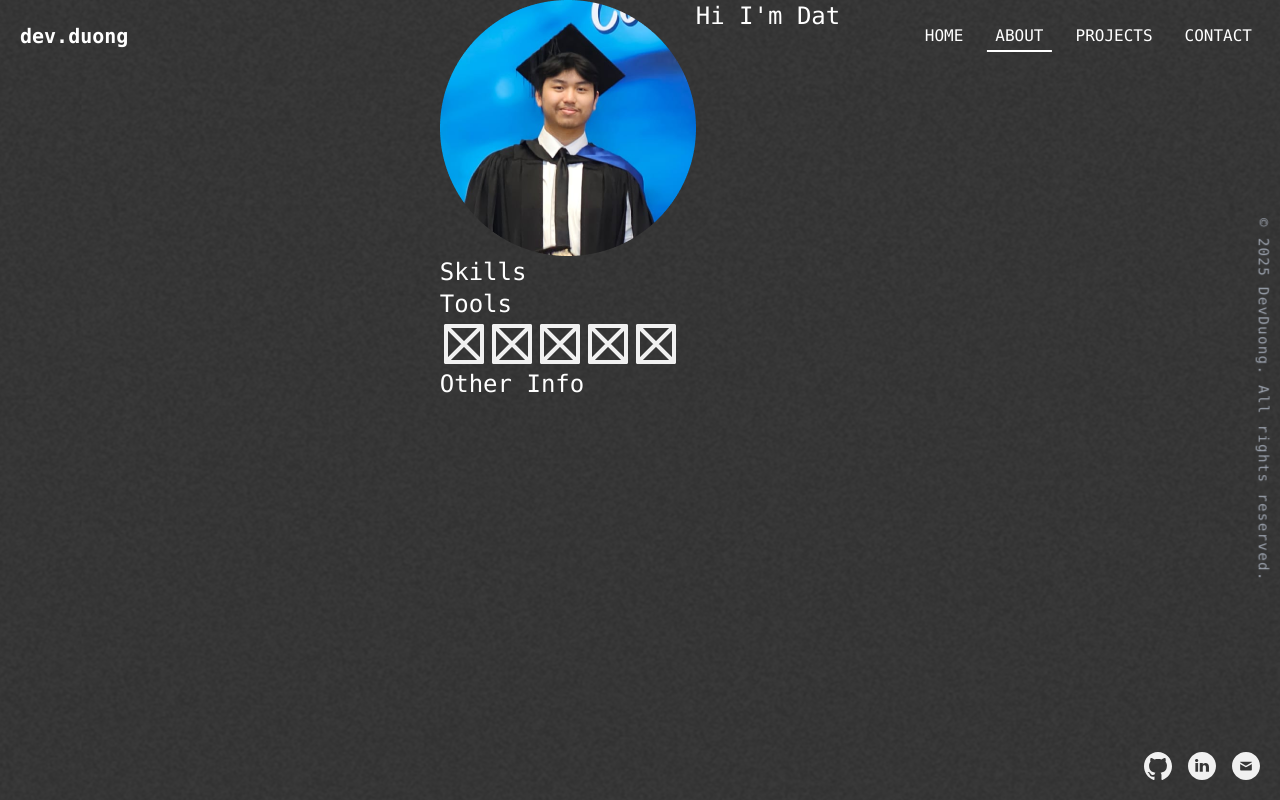
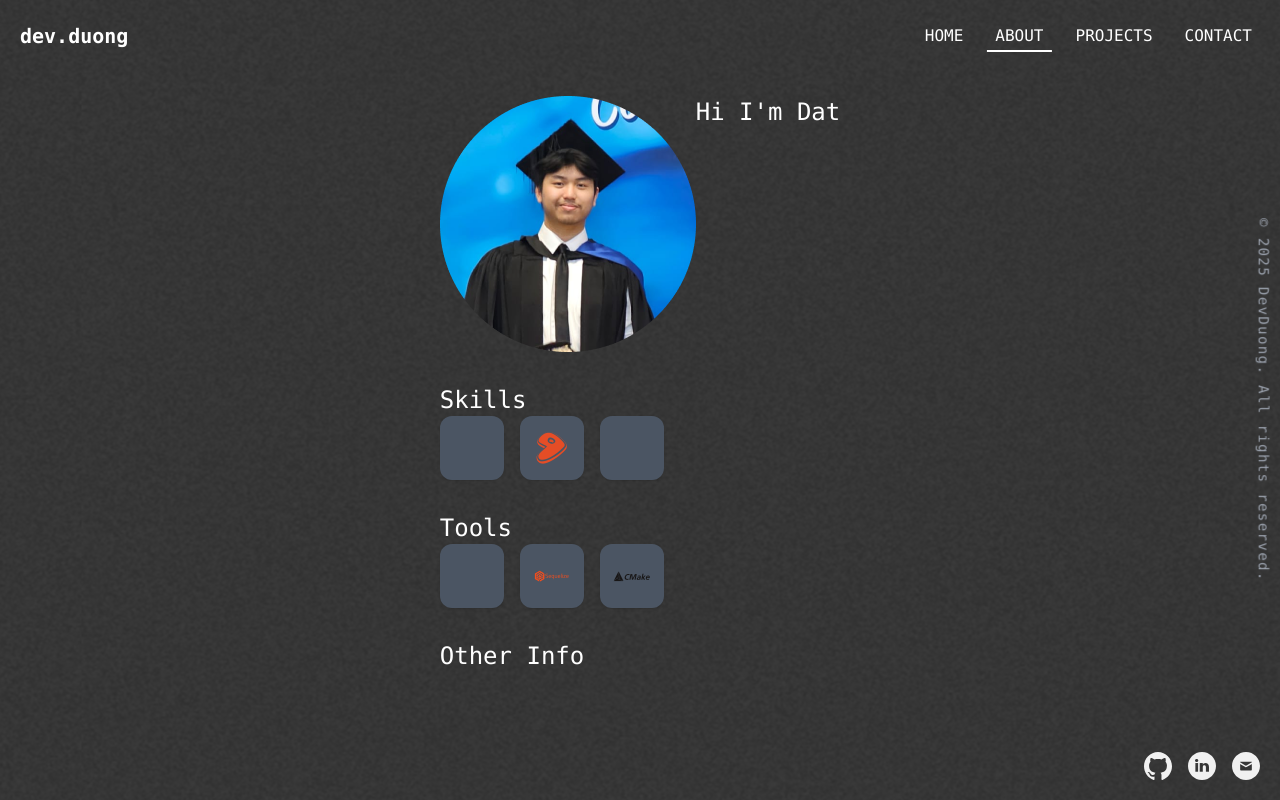
Before and after one commit to dev-duong/dev-duong.github.io, a React (Create React App) app: page /about in a window 1280 px wide. Built offline with nearby package versions, Linux system fonts and the light colour scheme.

Commit message:
Added icons and devicon

```diff
--- a/package.json
+++ b/package.json
@@ -7,6 +7,7 @@
     "@testing-library/jest-dom": "^6.6.3",
     "@testing-library/react": "^16.3.0",
     "@testing-library/user-event": "^13.5.0",
+    "devicon": "^2.16.0",
     "framer-motion": "^12.10.0",
     "react": "^19.1.0",
     "react-dom": "^19.1.0",
--- a/public/index.html
+++ b/public/index.html
@@ -3,6 +3,10 @@
   <head>
     <meta charset="UTF-8" />
     <link rel="icon" href="%PUBLIC_URL%/favicon.ico" />
+    <link
+      rel="stylesheet"
+      href="https://cdn.jsdelivr.net/gh/devicons/devicon@v2.15.1/devicon.min.css"
+    />
     <meta name="viewport" content="width=device-width, initial-scale=1.0" />
     <title>DevDuong.Dat</title>
   </head>
--- /dev/null
+++ b/src/components/ui/Icons.js
@@ -0,0 +1,20 @@
+import "devicon/devicon.min.css";
+
+const Icons = ({ icons }) => {
+  return (
+    <div className="flex gap-4 flex-wrap">
+      {icons.map((icon, idx) => (
+        <div
+          key={idx}
+          className="w-16 h-16 rounded-xl flex items-center justify-center shadow bg-gray-600 hover:bg-gray-700 transition-colors"
+        >
+          <i
+            className={`devicon-${icon}-plain colored text-4xl text-white`}
+          ></i>
+        </div>
+      ))}
+    </div>
+  );
+};
+
+export default Icons;
--- a/src/pages/About.js
+++ b/src/pages/About.js
@@ -2,37 +2,39 @@
 import SocialLinks from "../components/ui/SocialLinks";
 
 // Assets
-import { ReactComponent as Placeholder } from "../assets/placeholder.svg";
 import Profile from "../assets/profile.png";
+import Icons from "../components/ui/Icons";
 
 // Animations
 import PageWrapper from "../components/layout/PageWrapper";
 
 const About = () => {
+  const skills = ["react", "html5", "tailwindcss"];
+  const tools = ["vscode", "figma", "github"];
+
   return (
-    <main className="flex flex-col  items-center w-1/2">
+    <main className="flex flex-col items-center justify-center w-full md:w-1/2 min-h-screen mx-auto">
       <PageWrapper>
-        <section className="flex">
+        <section className="flex mb-8">
           <img src={Profile} alt="Dat at Graduation" />
           <article>
             <h2 className="text-2xl">Hi I'm Dat</h2>
             <p></p>
           </article>
         </section>
-        <section>
+        <section className="mb-8">
           <h1 className="text-2xl">Skills</h1>
+          <article className="flex">
+            <Icons icons={skills} />
+          </article>
         </section>
-        <section>
+        <section className="mb-8">
           <h1 className="text-2xl">Tools</h1>
           <article className="flex">
-            <Placeholder className="w-12 h-12" />
-            <Placeholder className="w-12 h-12" />
-            <Placeholder className="w-12 h-12" />
-            <Placeholder className="w-12 h-12" />
-            <Placeholder className="w-12 h-12" />
+            <Icons icons={tools} />
           </article>
         </section>
-        <section>
+        <section className="mb-8">
           <h1 className="text-2xl">Other Info</h1>
         </section>
       </PageWrapper>
```
Also changed, not shown: src/components/ui/Tools.js (deleted), 1 other file (tests, documents, lock files or other folders).
